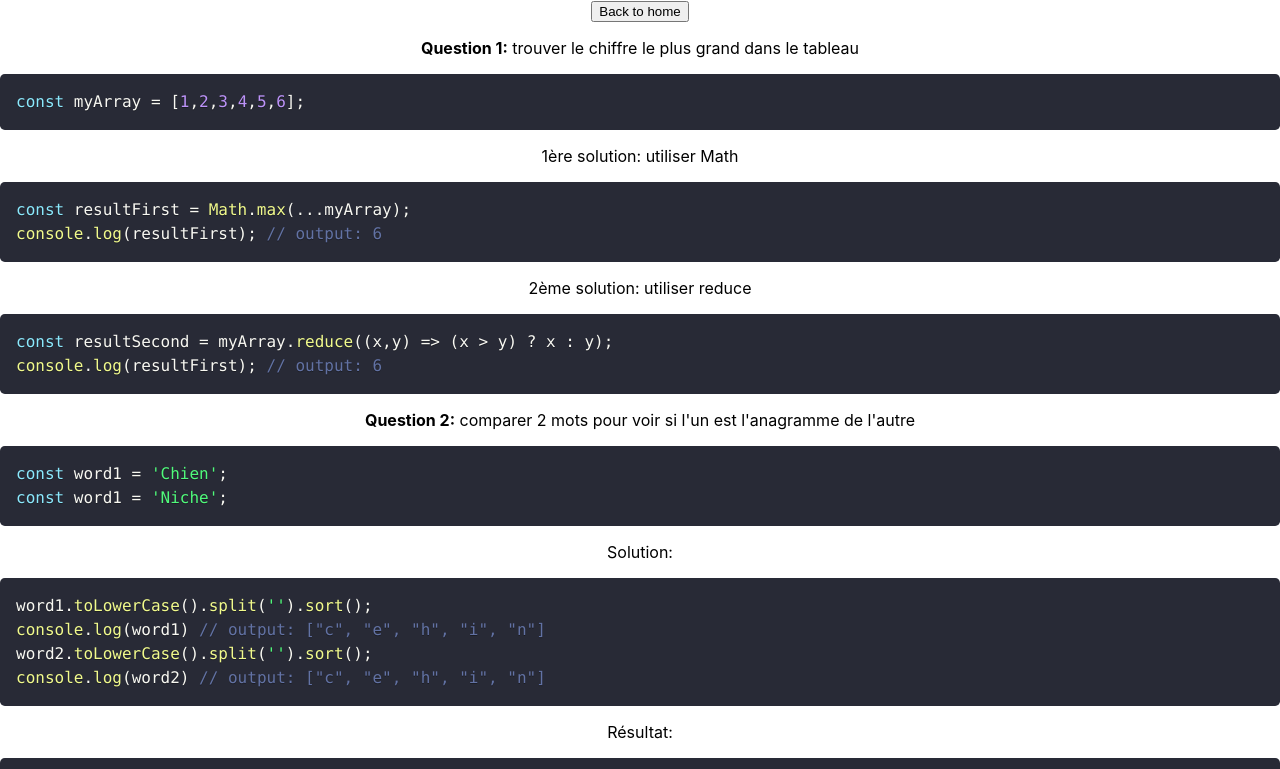
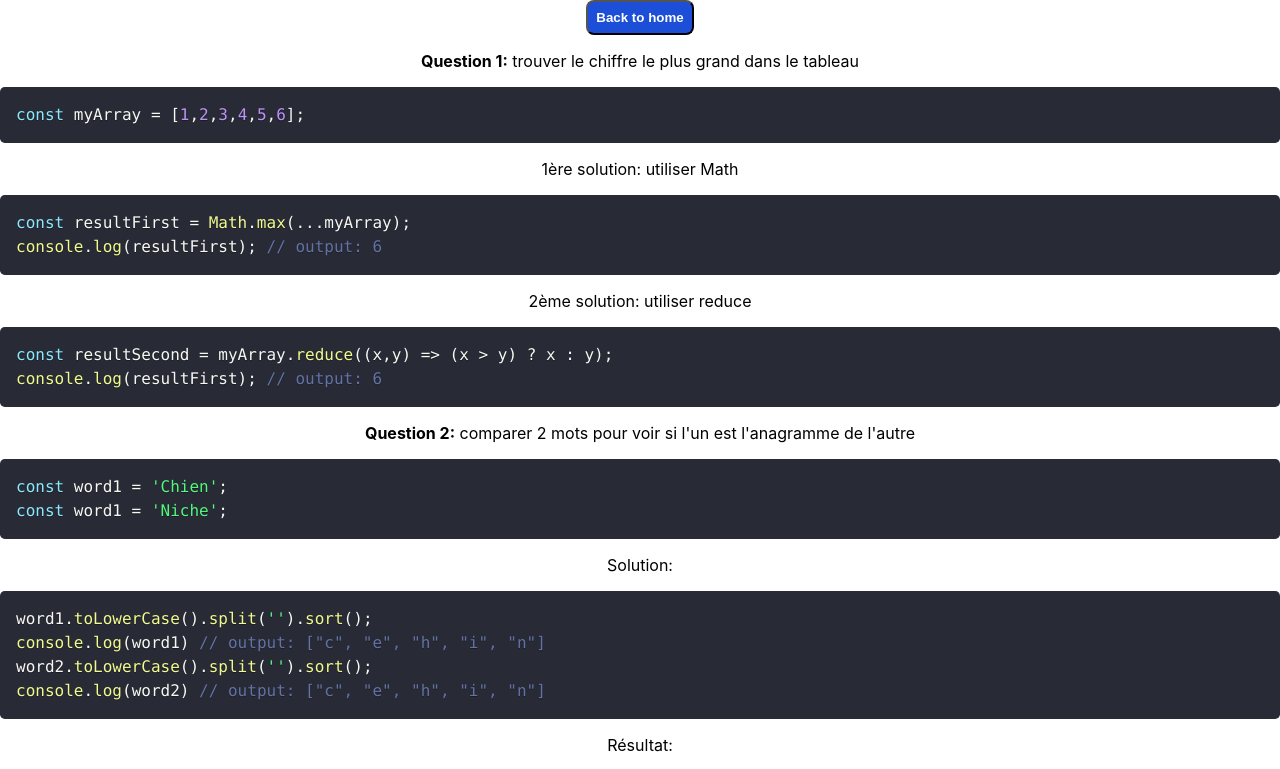
Before and after one commit to philoem/algosQuestions, a React (Create React App) app: page /questionInJs in a window 1280 px wide. Shown: the top 769 px of the page. Built offline with nearby package versions, Linux system fonts and the light colour scheme.

Commit message:
style: add css modules to buttons

```diff
--- a/src/Components/goBack/index.js
+++ b/src/Components/goBack/index.js
@@ -1,5 +1,6 @@
 import React from 'react'
 import { useNavigate } from 'react-router-dom'
+import styles from '../../Styles/Button.module.css'
 
 function GoBack() {
 	const navigate = useNavigate()
@@ -7,12 +8,8 @@ function GoBack() {
 		navigate('..')
 	}
 	return (
-		<div className="flex justify-start">
-			<button
-				type="button"
-				className="bg-blue-500 hover:bg-blue-700 text-white font-bold py-2 px-4 rounded"
-				onClick={() => goTo()}
-			>
+		<div className={styles.containerBtnGoBack}>
+			<button type="button" className={styles.btnGoBack} onClick={() => goTo()}>
 				Back to home
 			</button>
 		</div>
--- a/src/Home/index.js
+++ b/src/Home/index.js
@@ -1,6 +1,7 @@
 import React from 'react'
 import { useNavigate } from 'react-router-dom'
 import logo from '../logo.svg'
+import styles from '../Styles/Button.module.css'
 
 function Home() {
 	const navigate = useNavigate()
@@ -11,11 +12,7 @@ function Home() {
 			<p>
 				en <code className="text-yellow-300">javascript</code>
 			</p>
-			<button
-				type="button"
-				className="btn btn-outline btn-warning"
-				onClick={() => navigate('/questionInJs')}
-			>
+			<button type="button" className={styles.btnGoAlgos} onClick={() => navigate('/questionInJs')}>
 				Go to algos
 			</button>
 		</header>
--- /dev/null
+++ b/src/Styles/Button.module.css
@@ -0,0 +1,35 @@
+.containerBtnGoBack {
+  flex: auto;
+  justify-content: left;
+}
+
+.btnGoBack {
+  background-color: #1d4ed8;
+  color: white;
+  padding-left: 1rem; /* 16px */
+  padding-right: 1rem; /* 16px */
+  padding: 0.5rem; /* 8px */
+  font-weight: bold;
+  border-radius: 8px;
+}
+
+.btnGoBack:hover {
+  background-color: #0b2366;
+}
+
+.btnGoAlgos {
+  border: 2px solid #ff9800;
+  background-color: rgba(255, 255, 255, 0);
+  color: black;
+  padding: 0.7rem 1rem;
+  font-size: 22px;
+  cursor: pointer;
+  border-color: #ff9800;
+  color: orange;
+  border-radius: 8px;
+}
+
+.btnGoAlgos:hover {
+  background: #ff9800;
+  color: white;
+}
```
